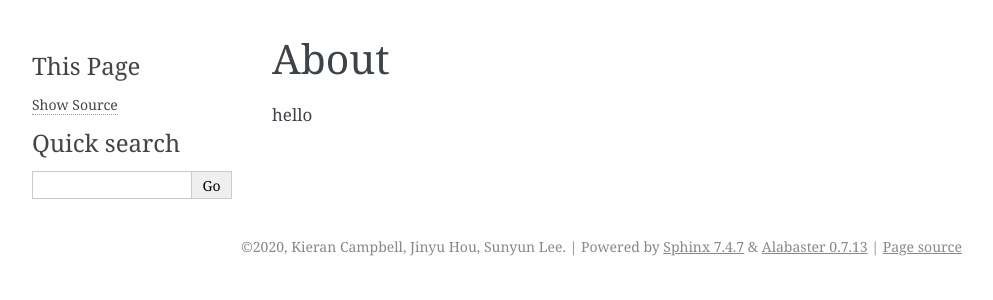
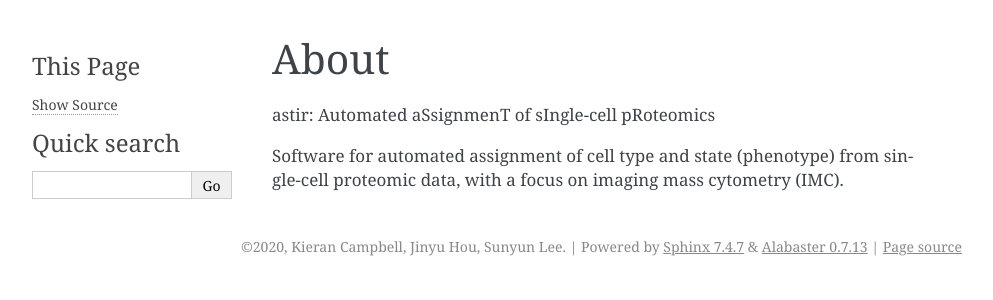
Before and after one commit to camlab-bioml/astir, a Sphinx documentation site: the page built from docs/about.rst, in a window 1280 px wide. Shown: the top 300 px of the page, without its empty margins (148-1141 px from the left). Built offline with Sphinx 7.4.7, drawn with Linux system fonts in a browser that asks for light colours.

Commit message:
changes to .gitignore

```diff
--- a/docs/about.rst
+++ b/docs/about.rst
@@ -2,4 +2,6 @@
 About
 #####
 
-hello
+astir: Automated aSsignmenT of sIngle-cell pRoteomics
+
+Software for automated assignment of cell type and state (phenotype) from single-cell proteomic data, with a focus on imaging mass cytometry (IMC).
```
Also changed, not shown: 1 other file.
